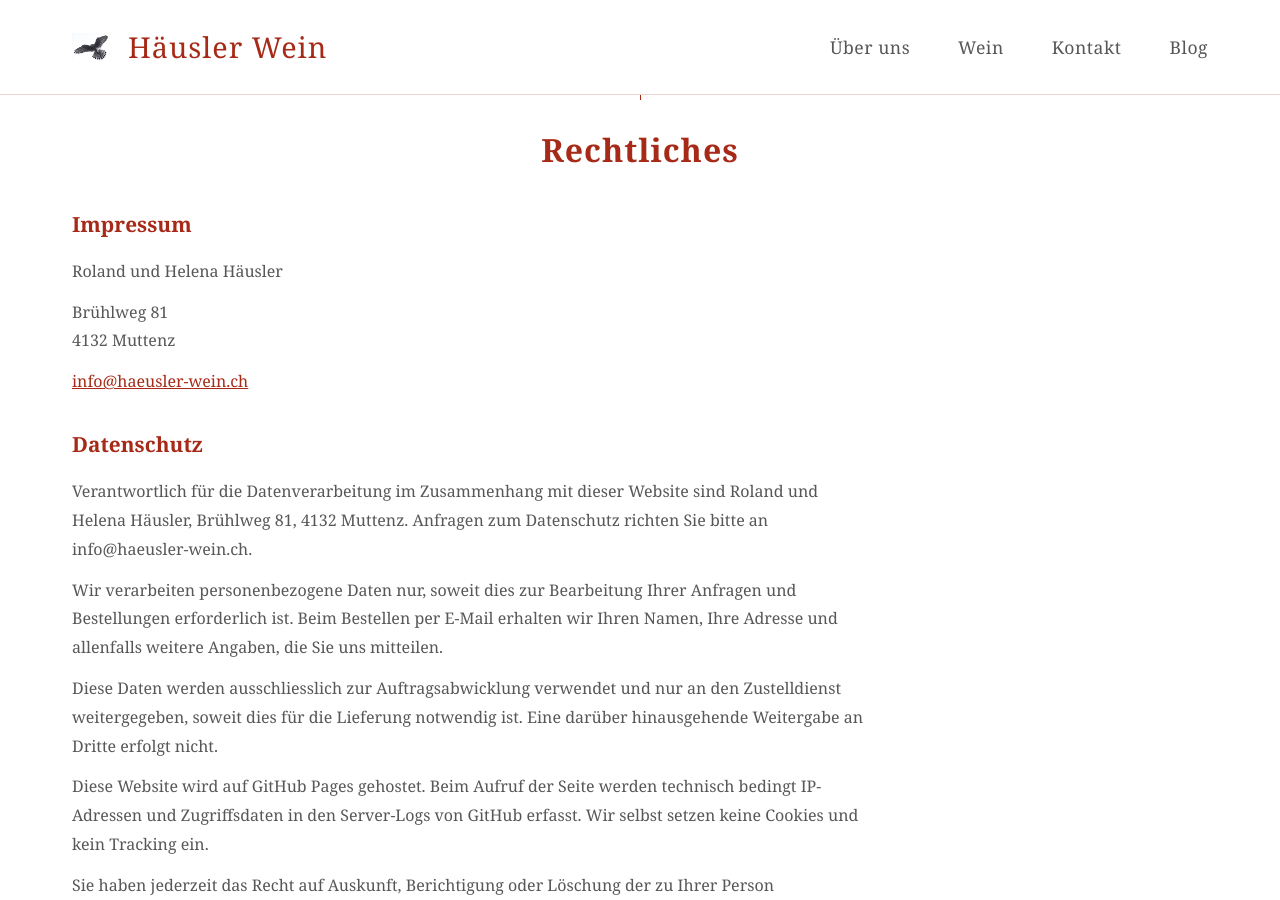
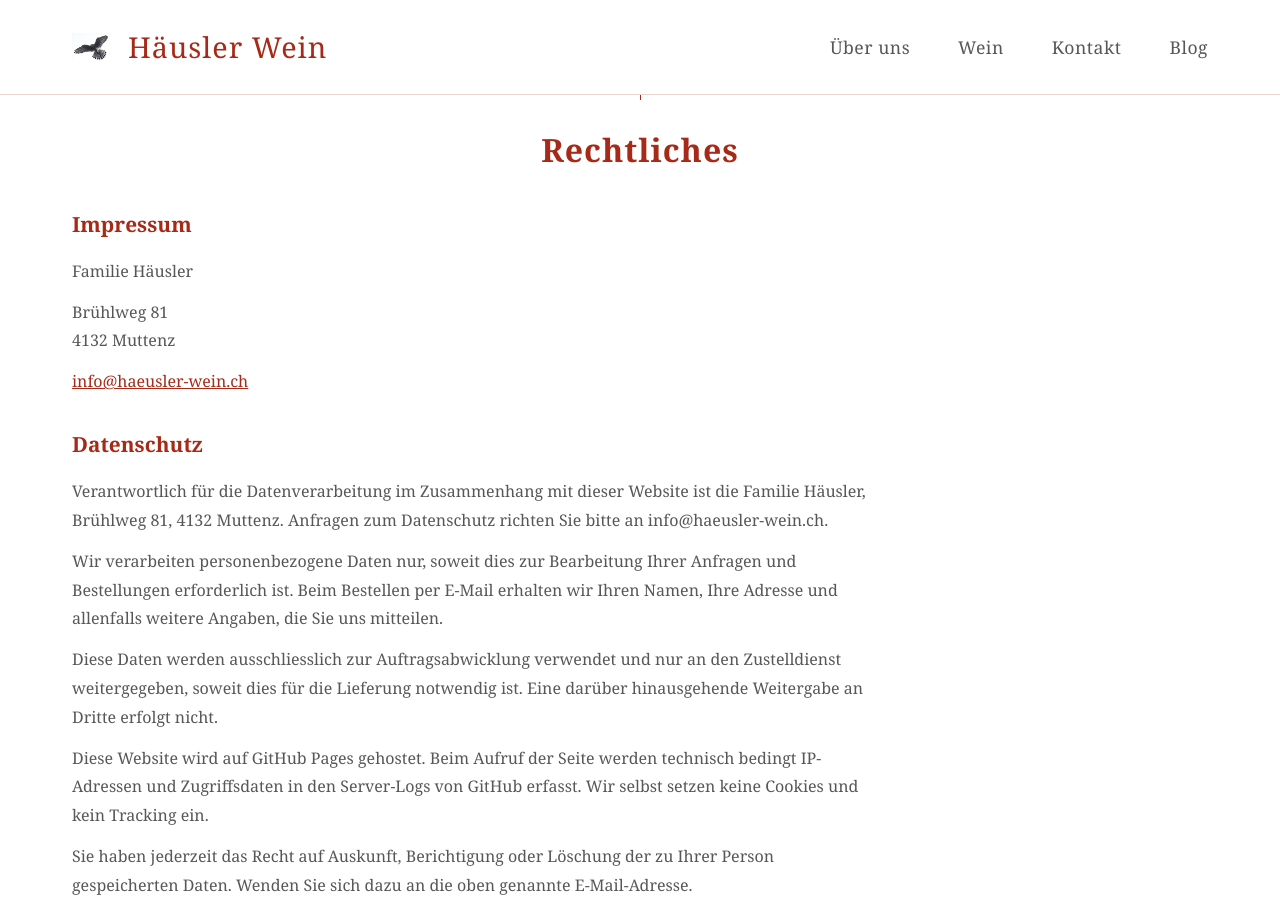
Before and after one commit to github-rha/haeusler-wein, a Jekyll site: the page built from index.html, in a window 1280 px wide and 900 px high, scrolled down 2046 px. Built offline with Jekyll 4.4.1, drawn with Linux system fonts in a browser that asks for light colours.

Commit message:
Use Familie Häusler in Impressum and Datenschutz

```diff
--- a/_data/content.yml
+++ b/_data/content.yml
@@ -74,7 +74,7 @@ legal:
   heading: Rechtliches
   impressum:
     heading: Impressum
-    name: Roland und Helena Häusler
+    name: Familie Häusler
     address_line_1: Brühlweg 81
     address_line_2: 4132 Muttenz
     email: info@haeusler-wein.ch
@@ -82,7 +82,7 @@ legal:
     heading: Datenschutz
     paragraphs:
       - |
-        Verantwortlich für die Datenverarbeitung im Zusammenhang mit dieser Website sind Roland und Helena Häusler, Brühlweg 81, 4132 Muttenz. Anfragen zum Datenschutz richten Sie bitte an info@haeusler-wein.ch.
+        Verantwortlich für die Datenverarbeitung im Zusammenhang mit dieser Website ist die Familie Häusler, Brühlweg 81, 4132 Muttenz. Anfragen zum Datenschutz richten Sie bitte an info@haeusler-wein.ch.
       - |
         Wir verarbeiten personenbezogene Daten nur, soweit dies zur Bearbeitung Ihrer Anfragen und Bestellungen erforderlich ist. Beim Bestellen per E-Mail erhalten wir Ihren Namen, Ihre Adresse und allenfalls weitere Angaben, die Sie uns mitteilen.
       - |
```
